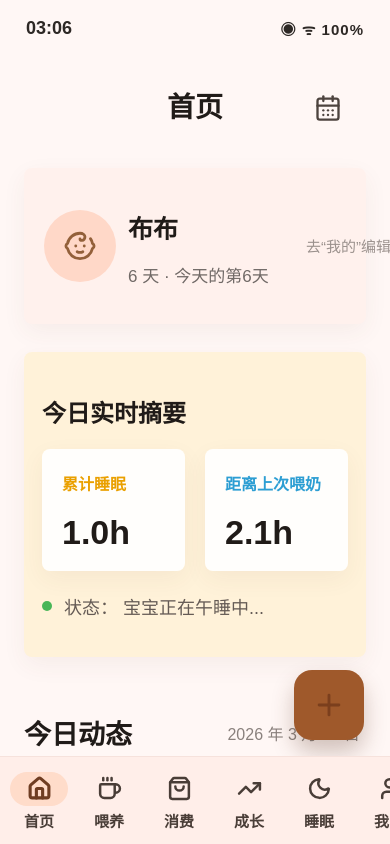
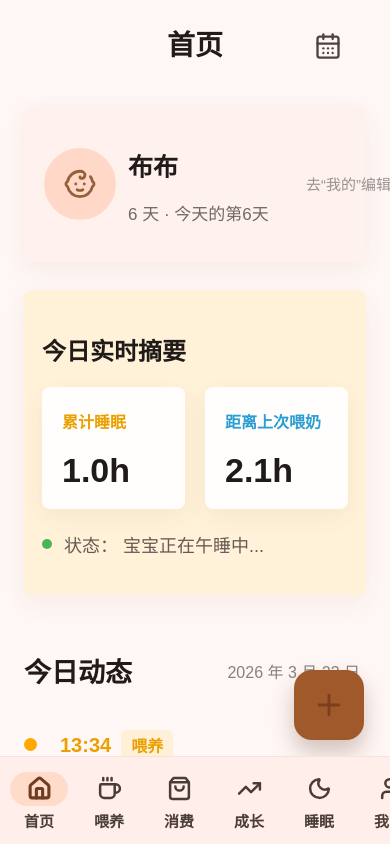
Before and after one commit to qiwangai/baby-record-app, a Next.js app: page /baby in a window 390 px wide. Built offline with nearby package versions, Linux system fonts and the light colour scheme.

Commit message:
Refine mobile scrolling and header chrome

```diff
--- a/src/app/baby/page.module.css
+++ b/src/app/baby/page.module.css
@@ -12,13 +12,17 @@
 
 /* Homepage fidelity pass: tuned against the supplied mobile reference. */
 .statusBar {
-  height: 62px;
-  padding: 18px 26px 0;
-  font-size: 18px;
+  display: none;
 }
 
 .appSurface {
-  height: calc(100% - 62px - 88px);
+  height: calc(100% - 88px);
+  overflow-y: auto;
+  scrollbar-width: none;
+}
+
+.appSurface::-webkit-scrollbar {
+  display: none;
 }
 
 .header {
@@ -33,7 +37,8 @@
 }
 
 .screenBody {
-  height: calc(100% - 92px);
+  height: auto;
+  overflow: visible;
   padding: 14px 24px 46px;
 }
 
@@ -123,14 +128,7 @@
 }
 
 .statusBar {
-  height: 54px;
-  padding: 16px 26px 0;
-  display: flex;
-  align-items: flex-start;
-  justify-content: space-between;
-  font-size: 18px;
-  font-weight: 700;
-  color: #2d2825;
+  display: none;
 }
 
 .statusIcons {
@@ -139,8 +137,13 @@
 }
 
 .appSurface {
-  height: calc(100% - 54px - 86px);
-  overflow: hidden;
+  height: calc(100% - 86px);
+  overflow-y: auto;
+  scrollbar-width: none;
+}
+
+.appSurface::-webkit-scrollbar {
+  display: none;
 }
 
 .header {
@@ -175,8 +178,8 @@
 }
 
 .screenBody {
-  height: calc(100% - 78px);
-  overflow-y: auto;
+  height: auto;
+  overflow: visible;
   padding: 18px 18px 38px;
   scrollbar-width: none;
 }
@@ -551,14 +554,15 @@
 }
 
 .datePill {
-  height: 62px;
-  min-width: 138px;
-  border-radius: 18px;
-  background: #eeeeee;
-  display: grid;
-  place-items: center;
+  height: auto;
+  min-width: 0;
+  border-radius: 0;
+  background: transparent;
+  display: inline-flex;
+  align-items: center;
+  justify-content: flex-end;
   white-space: nowrap;
-  padding: 0 14px;
+  padding: 0;
   font-size: 18px;
   color: #69615d;
 }
@@ -1097,13 +1101,13 @@
 
 /* Final homepage fidelity overrides. Keep this block last. */
 .statusBar {
-  height: 62px;
-  padding: 18px 26px 0;
-  font-size: 18px;
+  display: none;
 }
 
 .appSurface {
-  height: calc(100% - 62px - 88px);
+  height: calc(100% - 88px);
+  overflow-y: auto;
+  scrollbar-width: none;
 }
 
 .header {
@@ -1117,7 +1121,8 @@
 }
 
 .screenBody {
-  height: calc(100% - 92px);
+  height: auto;
+  overflow: visible;
   padding: 14px 24px 46px;
 }
 
--- a/src/app/baby/page.tsx
+++ b/src/app/baby/page.tsx
@@ -136,13 +136,14 @@ const initialState: BabyAppState = {
 const babyInlineCss = `
 [class*="pageShell"]{height:100vh;overflow:hidden;background:#eee8e4;display:flex;align-items:center;justify-content:center;padding:20px;color:#201b18;font-family:Arial,"PingFang SC","Microsoft YaHei",sans-serif}
 [class*="phoneFrame"]{position:relative;width:min(100vw,430px);height:min(100vh,932px);background:#fff7f5;overflow:hidden;box-shadow:0 30px 90px rgba(91,61,45,.22)}
-[class*="statusBar"]{height:54px;padding:16px 26px 0;display:flex;align-items:flex-start;justify-content:space-between;font-size:18px;font-weight:700;color:#2d2825}
+[class*="statusBar"]{display:none}
 [class*="statusIcons"]{font-size:15px;letter-spacing:1px}
-[class*="appSurface"]{height:calc(100% - 54px - 86px);overflow:hidden}
+[class*="appSurface"]{height:calc(100% - 86px);overflow-y:auto;scrollbar-width:none}
+[class*="appSurface"]::-webkit-scrollbar{display:none}
 [class*="header"]{height:78px;padding:0 26px;position:relative;display:flex;align-items:center;justify-content:center}
 [class*="header"] h1{position:absolute;left:50%;transform:translateX(-50%);text-align:center;font-size:30px;font-weight:500;line-height:1;max-width:180px;white-space:nowrap}
 [class*="headerRight"]{position:absolute;right:24px;min-width:0;color:#4d433e;display:flex;align-items:center;justify-content:flex-end}
-[class*="screenBody"]{height:calc(100% - 78px);overflow-y:auto;padding:18px 18px 38px;scrollbar-width:none}
+[class*="screenBody"]{height:auto;overflow:visible;padding:18px 18px 38px;scrollbar-width:none}
 [class*="screenBody"]::-webkit-scrollbar{display:none}
 [class*="card"],[class*="metricCard"],[class*="typeCard"],[class*="statCard"],[class*="listCard"],[class*="historyCard"],[class*="settingsList"],[class*="expenseItem"]{border-radius:8px;box-shadow:0 8px 24px rgba(106,69,47,.06)}
 [class*="card"]{background:#fff0ec}
@@ -194,7 +195,7 @@ const babyInlineCss = `
 [class*="typeGrid"]{display:grid;grid-template-columns:1fr 1fr;gap:24px}
 [class*="typeCard"]{border:0;min-height:108px;background:#fff5f2;color:#1f1a17;display:grid;place-content:center;gap:12px;font-size:21px}
 [class*="historyCard"],[class*="listCard"],[class*="settingsList"]{background:rgba(255,255,255,.78);padding:18px}
-[class*="datePill"]{height:62px;min-width:138px;border-radius:18px;background:#eee;display:grid;place-items:center;padding:0 14px;font-size:18px;color:#69615d;white-space:nowrap}
+[class*="datePill"]{height:auto;min-width:0;border-radius:0;background:transparent;display:inline-flex;align-items:center;justify-content:flex-end;padding:0;font-size:18px;color:#69615d;white-space:nowrap}
 [class*="statGrid"]{margin-bottom:26px}
 [class*="statCard"]{min-height:134px;padding:22px 20px;overflow:hidden}
 [class*="statCard"] strong{font-size:34px}
@@ -262,11 +263,11 @@ const babyInlineCss = `
 [class*="formStack"] input:focus,[class*="formStack"] select:focus{border-color:#a96231;box-shadow:0 0 0 3px rgba(169,98,49,.14)}
 [class*="submitButton"]{height:52px;border:0;border-radius:8px;background:#9f592b;color:#fff;font-size:19px;font-weight:800;margin-top:6px}
 @media(max-width:520px){[class*="pageShell"]{display:block;padding:0;background:#fff7f5}[class*="phoneFrame"]{width:100vw;height:100vh;box-shadow:none}[class*="header"] h1{font-size:28px}[class*="screenBody"]{padding-left:18px;padding-right:18px}}
-[class*="statusBar"]{height:62px;padding:18px 26px 0;font-size:18px}
-[class*="appSurface"]{height:calc(100% - 62px - 88px)}
+[class*="statusBar"]{display:none}
+[class*="appSurface"]{height:calc(100% - 88px);overflow-y:auto;scrollbar-width:none}
 [class*="header"]{height:92px;padding:0 24px}
 [class*="header"] h1{font-size:28px;font-weight:600}
-[class*="screenBody"]{height:calc(100% - 92px);padding:14px 24px 46px}
+[class*="screenBody"]{height:auto;overflow:visible;padding:14px 24px 46px}
 [class*="profileSummary"]{min-height:112px;padding:20px;grid-template-columns:72px minmax(160px,1fr) auto;gap:12px;background:#fff1ed}
 [class*="babyAvatar"]{width:72px;height:72px}
 [class*="profileSummary"] h2{font-size:25px;margin-bottom:8px}
@@ -375,15 +376,6 @@ function loadState(): BabyAppState {
   } catch {
     return initialState;
   }
-}
-
-function PhoneStatus() {
-  return (
-    <div className={styles.statusBar} aria-hidden="true">
-      <span>{currentTime()}</span>
-      <span className={styles.statusIcons}>◉  ᯤ  100%</span>
-    </div>
-  );
 }
 
 function Header({ title, right }: { title: string; right?: ReactNode }) {
@@ -1556,7 +1548,6 @@ export default function BabyAppPage() {
     <div className={styles.pageShell}>
       <style dangerouslySetInnerHTML={{ __html: babyInlineCss }} />
       <div className={styles.phoneFrame}>
-        <PhoneStatus />
         <div className={styles.appSurface}>{page}</div>
         <BottomNav tab={tab} setTab={setTab} />
         <BabyModal modal={modal} state={state} setState={setState} close={() => setModal(null)} />
```
